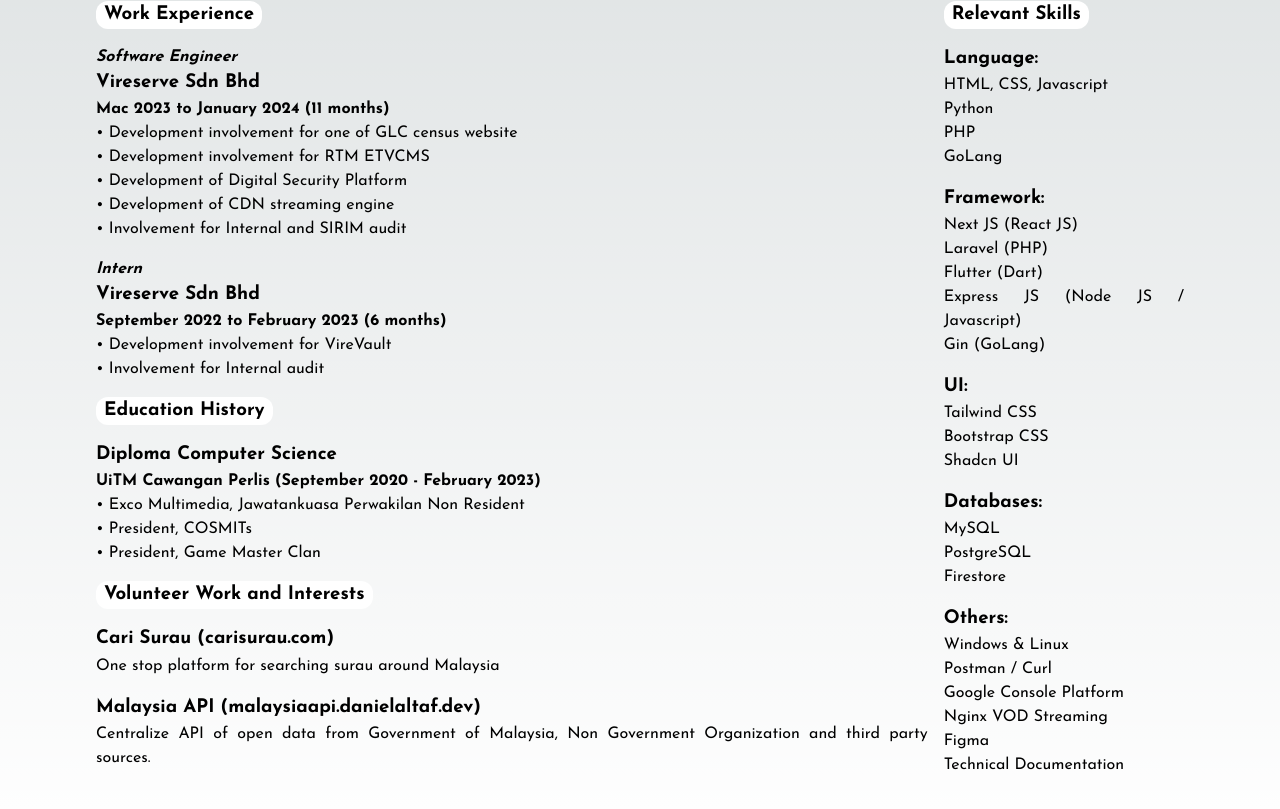
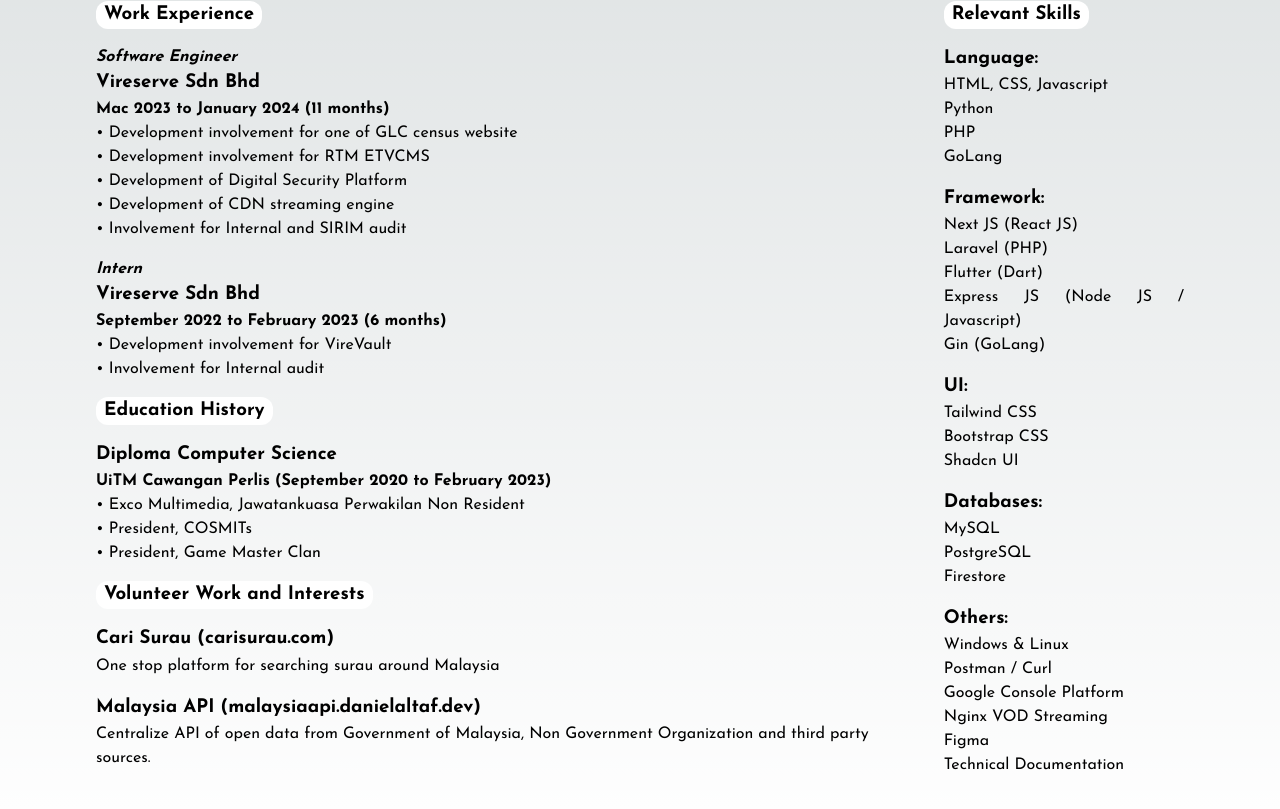
Before and after one commit to Altafxx/Altafxx.github.io, a Next.js app: page / in a window 1280 px wide. Shown: the part 351-1160 px from the top of the page. Built offline with nearby package versions, Linux system fonts and the light colour scheme.

Commit message:
"Resume"

```diff
--- a/src/components/education.tsx
+++ b/src/components/education.tsx
@@ -20,7 +20,7 @@
                 <h3>
                     {item.qualification} {item.course}
                 </h3>
-                <h4>{item.location} ({item.start.month} {item.start.year} - {item.end.month} {item.end.year})</h4>
+                <h4>{item.location} ({item.start.month} {item.start.year} to {item.end.month} {item.end.year})</h4>
                 <ul>
                     {item.achievement.map((item, i) => (
                         <li key={i}>• {item.position}, {item.association}</li>
--- a/src/components/volunteer.tsx
+++ b/src/components/volunteer.tsx
@@ -14,7 +14,7 @@
         <Badge>Volunteer Work and Interests</Badge>
         {
             open_source.map((item, index) => (
-                <div key={index} className="mb-4">
+                <div key={index} className="mb-4 text-left">
                     <Link href={item.site.join("")}>
                         <h3>
                             {item.name} ({item.site[1]})
```
